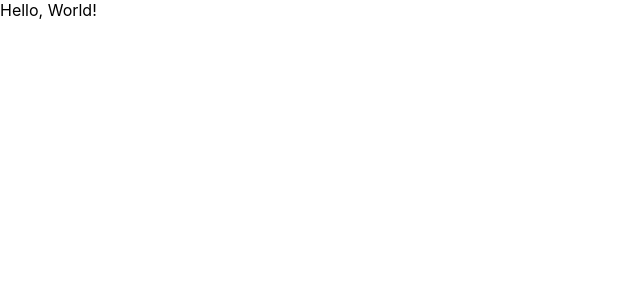
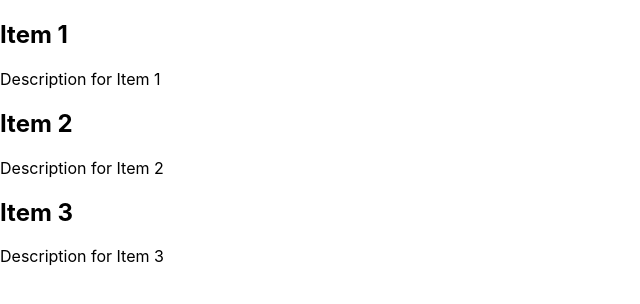
Before and after one commit to thaer-al-khishen/React-Playground, a React (Create React App) app: page / in a window 1280 px wide. Shown: the top 304 px of the page, without its empty margins (0-640 px from the left). Built offline with nearby package versions, Linux system fonts and the light colour scheme.

Commit message:
Setup fragments

```diff
--- a/src/App.tsx
+++ b/src/App.tsx
@@ -5,10 +5,69 @@ import React from 'react';
 // npm install react-scripts@latest
 
 function App() {
-    return element;
+    return <Component_v3/>;
 }
 
-//This syntax creates a React element, which is a lightweight description of what to render.
-const element = <div>Hello, World!</div>;
+// Lesson 4: JSX Elements - Part 6: Fragments in React
+// Introduction to Fragments
+// What are Fragments?
+//
+//A React Fragment is a common pattern used for grouping multiple elements without adding extra nodes to the DOM.
+//Fragments let you wrap a list of children without adding extra HTML elements like divs.
+//Why Fragments?
+//
+//The problem Fragments solve: React components must return a single root element, but sometimes adding an extra element (like a div)
+// to the DOM is unnecessary or undesirable, especially when working with CSS Grid or Flexbox.
+
+//Fragments help keep the DOM cleaner and improve performance by reducing the number of nodes.
+
+//Basic Usage with <React.Fragment>
+const Component = () => (
+    <React.Fragment>
+        <h1>Title</h1>
+        <p>Description here</p>
+    </React.Fragment>
+);
+
+//Shorthand Syntax <>
+const Component_v2 = () => (
+    <>
+        <h1>Title</h1>
+        <p>Description 2 here</p>
+    </>
+);
+
+//const items = ['Item 1', 'Item 2', 'Item 3'];
+// const Component = () => (
+//   <>
+//     {items.map(item => (
+//       <React.Fragment key={item}>
+//         <h2>{item}</h2>
+//         <p>Description for {item}</p>
+//       </React.Fragment>
+//     ))}
+//   </>
+// );
+
+//When to Use Fragments
+// Common Use Cases:
+//
+// In components that return multiple elements.
+// When rendering lists, to avoid wrapping list items in unnecessary divs.
+// In tables, where wrapping tr tags in a div would break the table structure.
+
+//<React.Fragment> can accept a key attribute, useful when mapping a collection to an array of fragments – for example, in a list
+
+const items = ['Item 1', 'Item 2', 'Item 3'];
+const Component_v3 = () => (
+    <>
+        {items.map(item => (
+            <React.Fragment key={item}>
+                <h2>{item}</h2>
+                <p>Description for {item}</p>
+            </React.Fragment>
+        ))}
+    </>
+);
 
 export default App;
```
